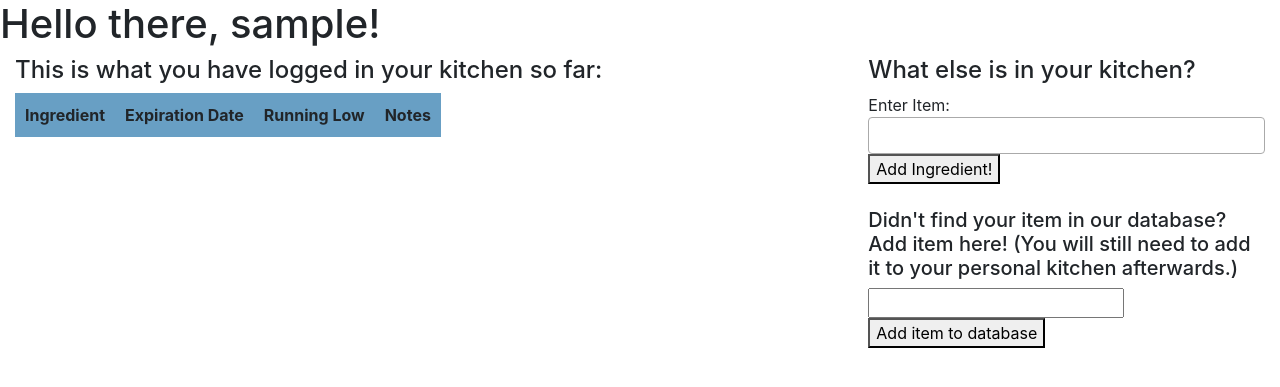
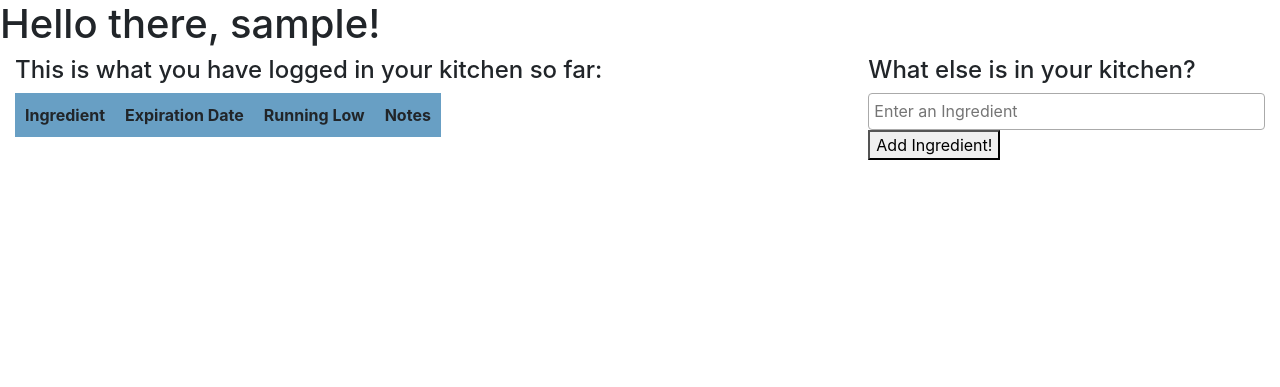
Before and after one commit to whymsicalc/goudathyme, a Flask app: page /my-items/1 in a window 1280 px wide. Shown: the part 72-459 px from the top of the page. Run offline with Flask 2, Linux system fonts and the light colour scheme; the visitor is signed in with stand-in values (Sample User, id 1); data comes from the database, SQL or seed files in the repository; data that the repository does not hold is empty; some libraries are stand-ins or nearby versions.

Commit message:
Edited /add-to-kitchen route so users can also add their own ingredients (not already in ingredients table) to the table and to their items

```diff
--- a/server.py
+++ b/server.py
@@ -100,23 +100,39 @@ def show_main_item_page(user_id):
 @app.route("/add-to-kitchen", methods=["POST"])
 def add_items():
     """Add ingredients to items table in database."""
-    # Get items saved in "ingredients[]" from my_items.html in list form
-    items = request.form.getlist("ingredients[]")
+    # Get items saved in "ingredients" from my_items.html in list form
+    items = request.form.getlist("ingredients")
     items_json =[]
-    # Loop over each item user selected and create Item instance to add to items table
+    def create_item(ing_id):
+        """Create an Item instance to add to items table."""
+        new_item = Item(user_id=session["user_id"], ing_id=ing_id)
+        db.session.add(new_item)
+        db.session.commit()
+
+        # Append information in a dictionary we need to access in my_items.html to items_json
+        items_json.append({"item_id": new_item.item_id,
+                                "ingredient_name": new_item.ingredients.name,
+                                "expiration_date": new_item.expiration_date,
+                                "running_low": new_item.running_low,
+                                "notes": new_item.notes
+                                })
+    # Loop over each item user selected
     for item in items:
-        if Item.query.filter_by(user_id=session["user_id"], ing_id=int(item)).first() == None:
-            new_item = Item(user_id=session["user_id"], ing_id=int(item))
-            db.session.add(new_item)
+        if item.isdigit():
+            # Check if item exists in ingredients table
+            if Ingredient.query.filter_by(ing_id=item).first() != None:
+                # Create Item instance to add to items table if it's not in the user's kitchen yet
+                if Item.query.filter_by(user_id=session["user_id"], ing_id=int(item)).first() == None:
+                    create_item(int(item))
+
+        # If item isn't an int, it is something the user wrote in:
+        else:
+            # Create new Ingredient
+            new_ing = Ingredient(name=item)
+            db.session.add(new_ing)
             db.session.commit()
+            create_item(new_ing.ing_id)
 
-            # Append information in a dictionary we need to access in my_items.html to items_json
-            items_json.append({"item_id": new_item.item_id,
-                        "ingredient_name": new_item.ingredients.name,
-                        "expiration_date": new_item.expiration_date,
-                        "running_low": new_item.running_low,
-                        "notes": new_item.notes
-                        })
     return jsonify(items_json)
 
 
--- a/templates/my_items.html
+++ b/templates/my_items.html
@@ -41,8 +41,7 @@
         <div class="col-4">
             <h4>What else is in your kitchen?</h4>
             <form id="add-to-kitchen" action="/add-to-kitchen" method="POST">
-                Enter Item:<br>
-                <select class="new-ingredient form-control" name="ingredients[]" multiple="multiple" id="to-add">
+                <select class="new-ingredient form-control" name="ingredients" multiple="multiple" id="to-add">
                     {% for ingredient in ingredients %}
                     <option value={{ingredient.ing_id}}>{{ingredient.name}}</option>
                     {% endfor %}
@@ -59,9 +58,7 @@
                   const formInputs = $(`#to-add`).serialize();
 
                   $.post('/add-to-kitchen', formInputs, (res) => {
-                    console.log(res)
                     for (const item of res) {
-                      console.log('it works');
                       let expiration = "None";
                       if (item.expiration_date) {
                         expiration = item.expiration_date
@@ -86,19 +83,47 @@
                   // Clear select box each time user adds ingredient
                   $(".new-ingredient").val('').trigger('change');
                 });
+                // Let user add new ingredient (to their list and to ingredients table)
+              $(document).ready(function() {
+                  $('.new-ingredient').select2({
+                    // Allows user to create new option if it isn't in options
+                    tags: true,
+                    placeholder: "Enter an Ingredient",
+                    // Creates new tag when "," is entered
+                    tokenSeparators: [','],
+                //       // createTag: function (params) {
+                //       //   // Don't offset to create a tag if there is no @ symbol
+                //       //   // if (params.term.indexOf('@') === -1) {
+                //       //     // Return null to disable tag creation
+                //       //     // return null;
+                //       //   // }
+                //       //   console.log(params)
+                //       //   return {
+                //       //     id: params.term,
+                //       //     text: params.term
+                //       //   }
+                //       // }
+                    createTag: function (params) {
+                      const term = $.trim(params.term);
+
+                      if (term === '') {
+                        return null;
+                      }
+
+                      return {
+                        id: term,
+                        text: term,
+                        newTag: true // add additional parameters
+                      }
+                    }
+                });
+                // // $('submit').on('click', (evt) => {
+              });
             </script>
-
-            <h5>Didn't find your item in our database? Add item here! (You will still need to add it to your personal kitchen afterwards.)</h5>
-            <form action="/add-to-database" method="POST">
-                <input type="text" name="name"><br>
-                <button type="submit" id="add_item">Add item to database</button>
-            </form>
             <!-- <script src="JAVASCRIPT LOCATION"></script>
-             -->
-            <script>
-                $(document).ready(function() {
-                    $('.new-ingredient').select2({
-                      //   tags: true,
+                // $(document).ready(function() {
+                    // $('.new-ingredient').select2({
+                        // tags: true,
                       // createTag: function (params) {
                       //   // Don't offset to create a tag if there is no @ symbol
                       //   // if (params.term.indexOf('@') === -1) {
@@ -111,9 +136,9 @@
                       //     text: params.term
                       //   }
                       // }
-                    });
+                    // });
                 // $('submit').on('click', (evt) => {
-                });
+                // }); -->
             </script>
         </div>
     </div>
```
